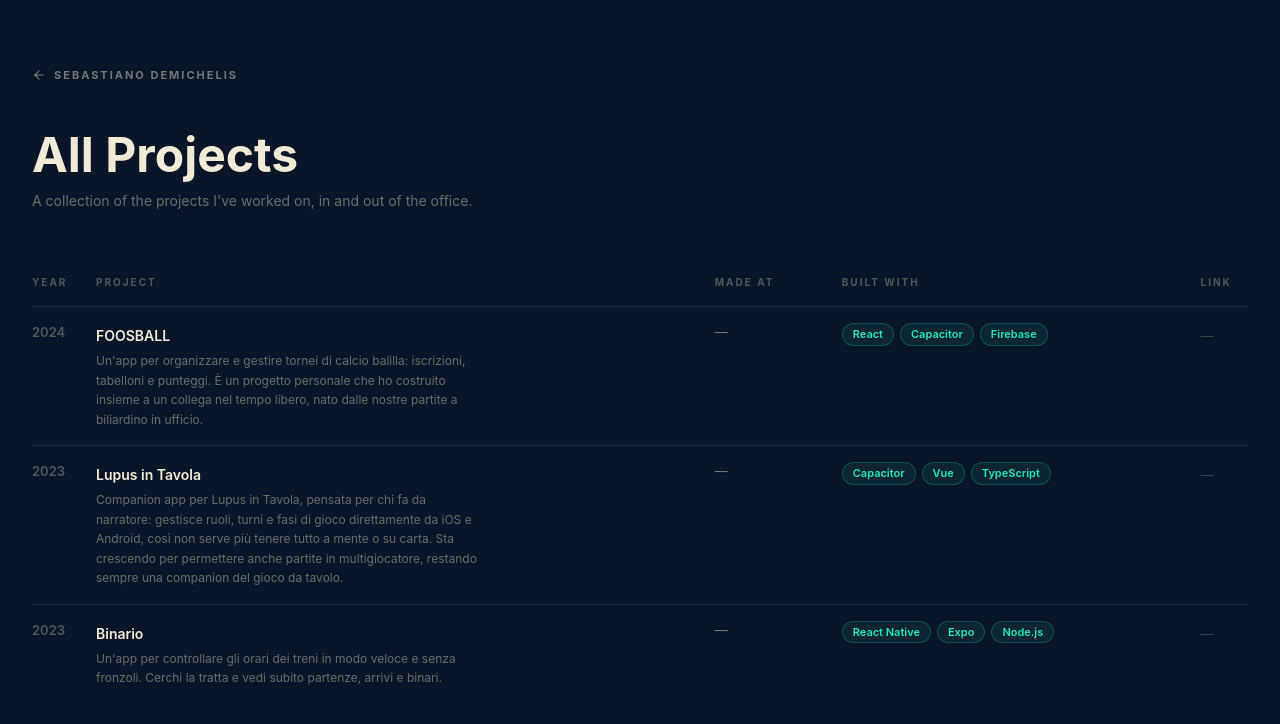
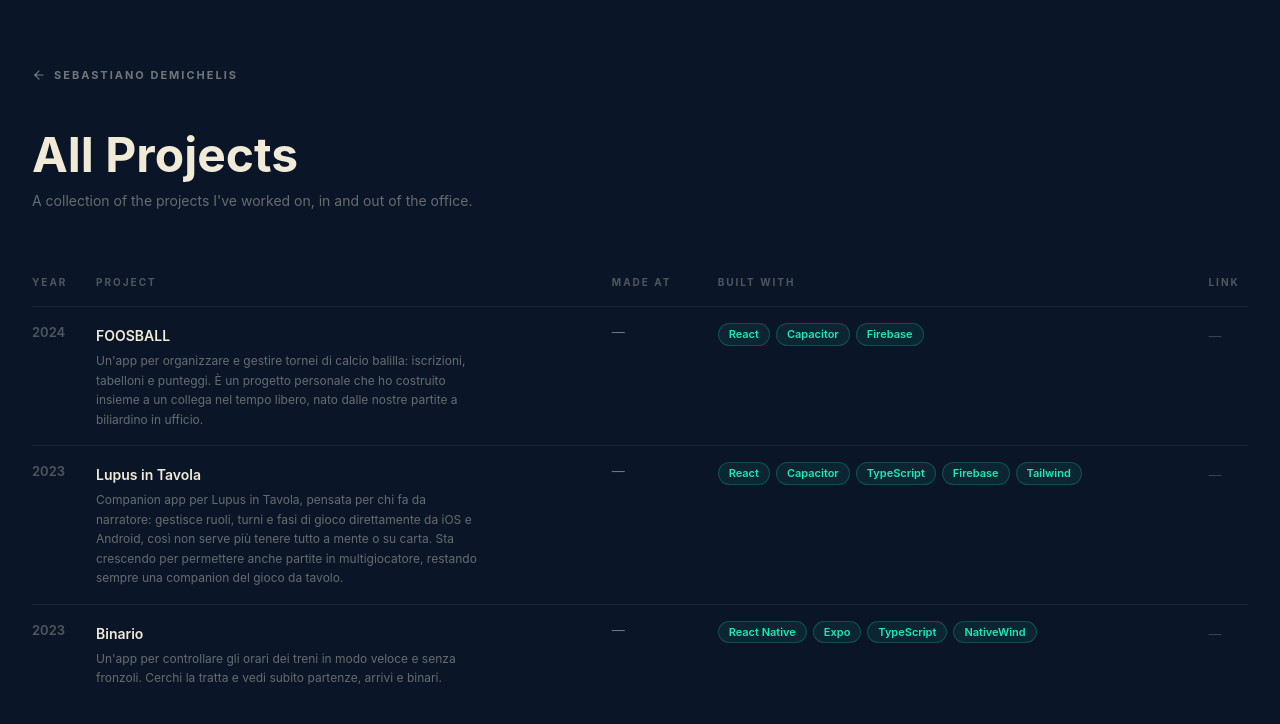
Before and after one commit to deeeemiss/portfolio, a React (Vite) app: page /archive in a window 1280 px wide. Shown: the top 724 px of the page. Built offline with nearby package versions, Linux system fonts and the light colour scheme.

Commit message:
fix: correct tech stacks for Lupus and Binario from package.json
Lupus: React+Capacitor+TypeScript+Firebase+Tailwind (was Vue+Capacitor).
Binario: React Native+Expo+TypeScript+NativeWind (was React Native+Expo+Node.js).

Co-Authored-By: Claude Sonnet 4.6 <noreply@anthropic.com>

```diff
--- a/src/data/projects.ts
+++ b/src/data/projects.ts
@@ -31,7 +31,7 @@ export const projects: Project[] = [
       'Companion app per Lupus in Tavola, pensata per chi fa da narratore: gestisce ruoli, turni e fasi di gioco direttamente da iOS e Android, così non serve più tenere tutto a mente o su carta. Sta crescendo per permettere anche partite in multigiocatore, restando sempre una companion del gioco da tavolo.',
     descriptionEn:
       'A companion app for the party game Werewolf (Lupus in Tavola), made for whoever runs the game: it handles roles, turns and game phases straight from iOS and Android, so you no longer have to keep everything in your head or on paper. It\'s growing to support multiplayer games too, while staying a companion to the tabletop game.',
-    tech: ['Capacitor', 'Vue', 'TypeScript'],
+    tech: ['React', 'Capacitor', 'TypeScript', 'Firebase', 'Tailwind'],
   },
   {
     id: 'binario',
@@ -41,6 +41,6 @@ export const projects: Project[] = [
       'Un\'app per controllare gli orari dei treni in modo veloce e senza fronzoli. Cerchi la tratta e vedi subito partenze, arrivi e binari.',
     descriptionEn:
       'An app to check train schedules quickly, with no clutter. Search a route and you immediately get departures, arrivals and platforms.',
-    tech: ['React Native', 'Expo', 'Node.js'],
+    tech: ['React Native', 'Expo', 'TypeScript', 'NativeWind'],
   },
 ]
```
